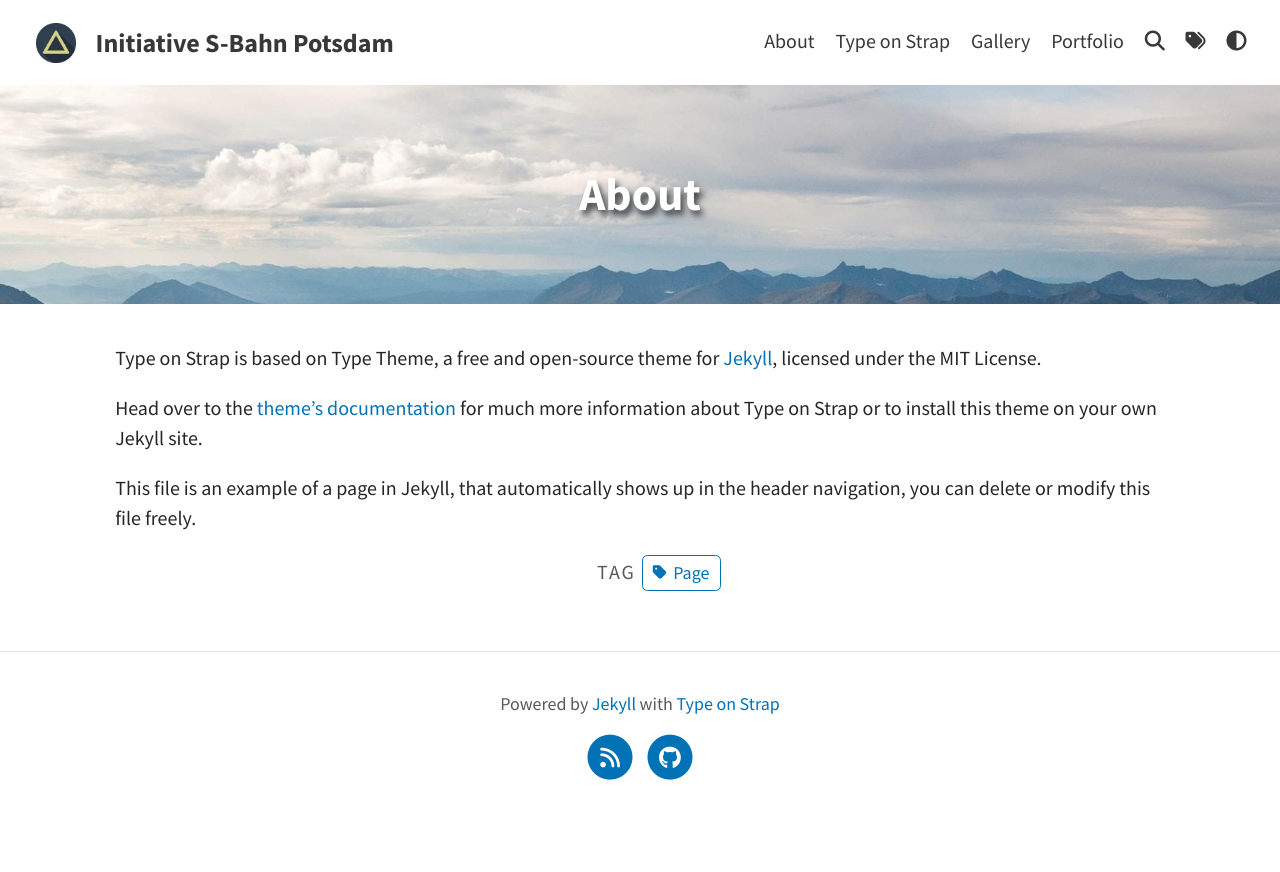
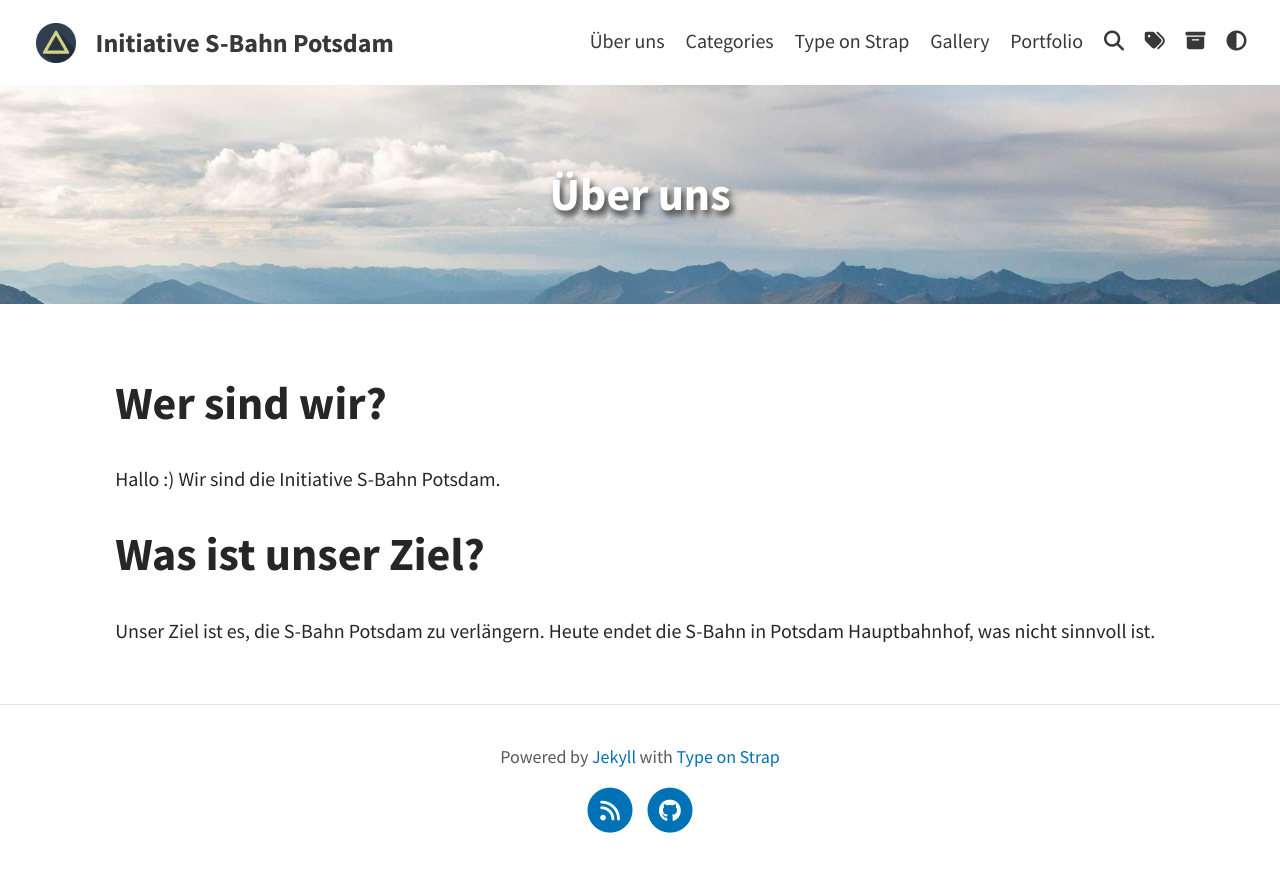
Before and after one commit to bkfirmen/s-bahn-potsdam, a Jekyll site: the page built from pages/about.md, in a window 1280 px wide. Shown: the top 872 px of the page. Built offline with Jekyll 4.4.1, drawn with Linux system fonts in a browser that asks for light colours; a script that is not in the unit is left out.

Commit message:
Initiale Aenderungen

```diff
--- a/pages/about.md
+++ b/pages/about.md
@@ -1,13 +1,13 @@
 ---
 layout: page
-title: About
-permalink: /about/
+title: Über uns
+permalink: /ueber/
 feature-img: "assets/img/pexels/travel.jpeg"
-tags: [Page]
 ---
 
-Type on Strap is based on Type Theme, a free and open-source theme for [Jekyll](http://jekyllrb.com/), licensed under the MIT License.
+# Wer sind wir?
+Hallo :)
+Wir sind die Initiative S-Bahn Potsdam.
 
-Head over to the [theme's documentation](https://github.com/sylhare/Type-on-Strap) for much more information about Type on Strap or to install this theme on your own Jekyll site.
-
-This file is an example of a page in Jekyll, that automatically shows up in the header navigation, you can delete or modify this file freely.
+# Was ist unser Ziel?
+Unser Ziel ist es, die S-Bahn Potsdam zu verlängern. Heute endet die S-Bahn in Potsdam Hauptbahnhof, was nicht sinnvoll ist.
```
Also changed, not shown: pages/archive.md (+0 -2 lines), pages/categories.md (+2 -2 lines), pages/search.md (+3 -3 lines).
